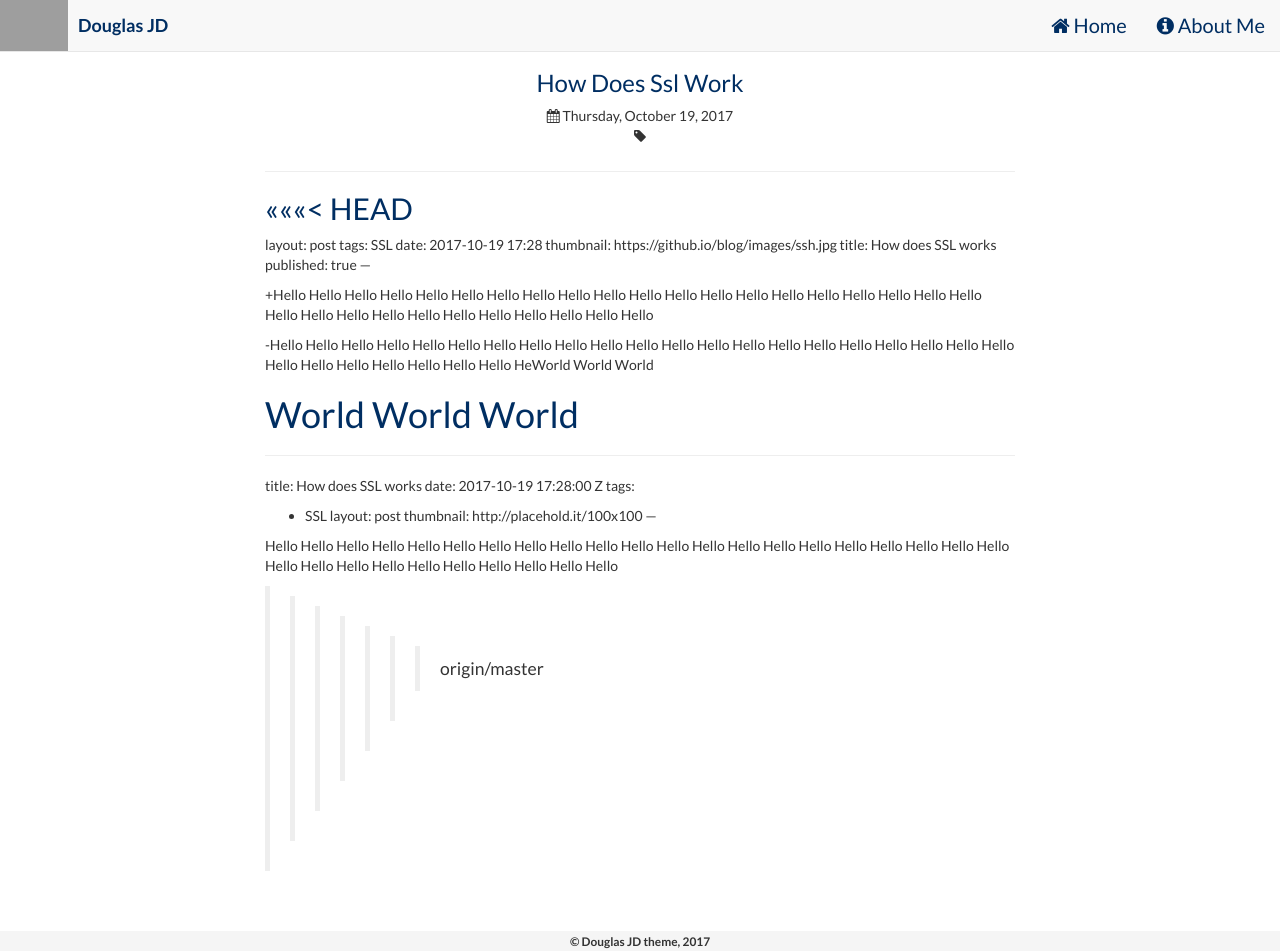
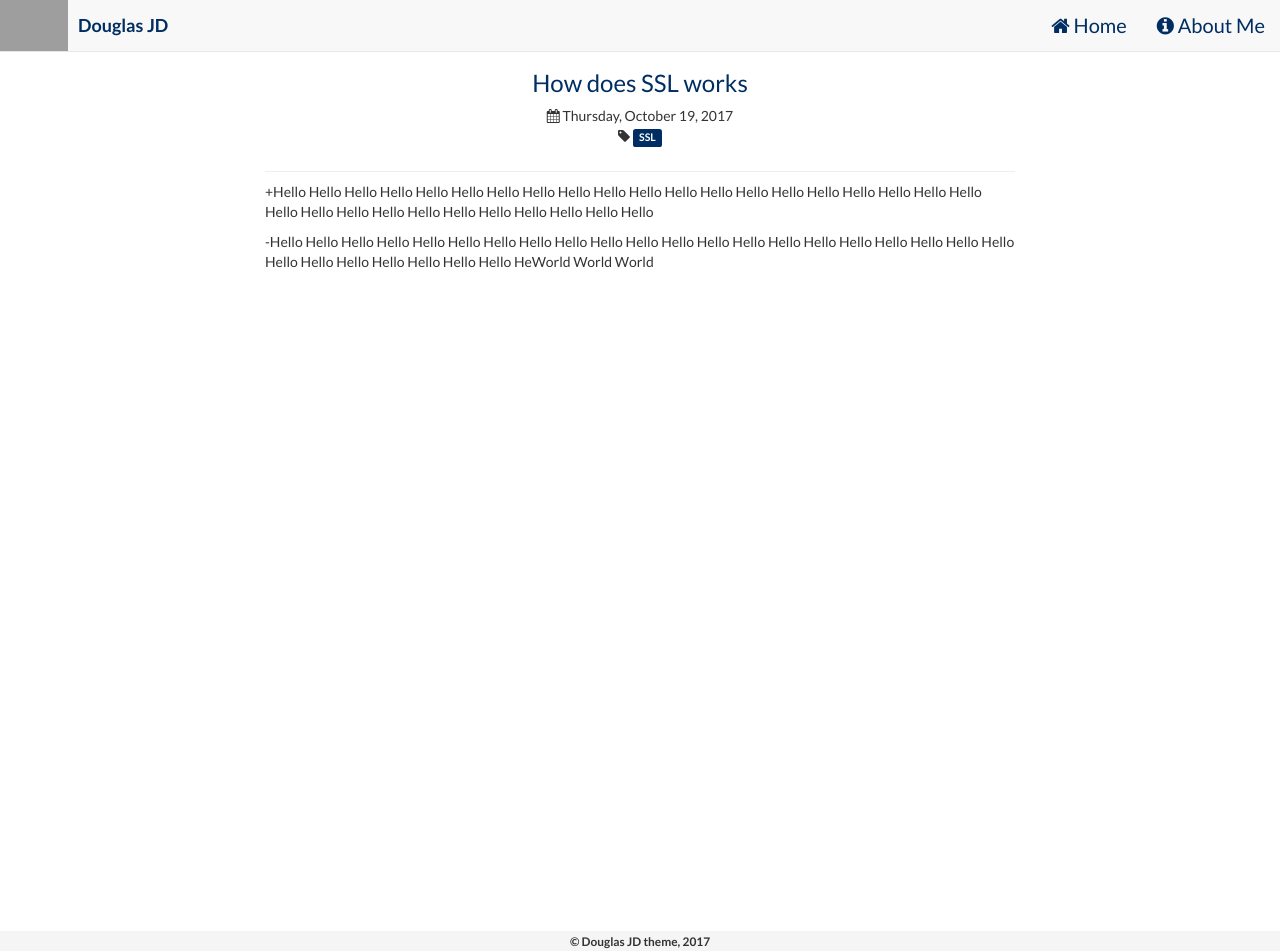
Before and after one commit to jd-xia/blog, a Jekyll site: the page built from _posts/2017-10-19-how-does-ssl-work.md, in a window 1280 px wide and 951 px high. Built offline with Jekyll 4.4.1, drawn with Linux system fonts in a browser that asks for light colours; nearby versions of some CDN libraries; our own code applies the rules of GitHub Pages for plain Markdown files; grey boxes are pictures that could not be loaded.

Commit message:
How does ssl work

```diff
--- a/_posts/2017-10-19-how-does-ssl-work.md
+++ b/_posts/2017-10-19-how-does-ssl-work.md
@@ -1,4 +1,3 @@
-<<<<<<< HEAD
 ---
 layout: post
 tags: SSL
@@ -11,18 +10,3 @@ published: true
 +Hello Hello Hello Hello Hello Hello Hello Hello Hello Hello Hello Hello Hello Hello Hello Hello Hello Hello Hello Hello Hello Hello Hello Hello Hello Hello Hello Hello Hello Hello Hello
 
 -Hello Hello Hello Hello Hello Hello Hello Hello Hello Hello Hello Hello Hello Hello Hello Hello Hello Hello Hello Hello Hello Hello Hello Hello Hello Hello Hello Hello HeWorld World World
- <!--more-->
-
- World World World
-=======
----
-title: How does SSL works
-date: 2017-10-19 17:28:00 Z
-tags:
-- SSL
-layout: post
-thumbnail: http://placehold.it/100x100
----
-
-Hello Hello Hello Hello Hello Hello Hello Hello Hello Hello Hello Hello Hello Hello Hello Hello Hello Hello Hello Hello Hello Hello Hello Hello Hello Hello Hello Hello Hello Hello Hello
->>>>>>> origin/master
```
